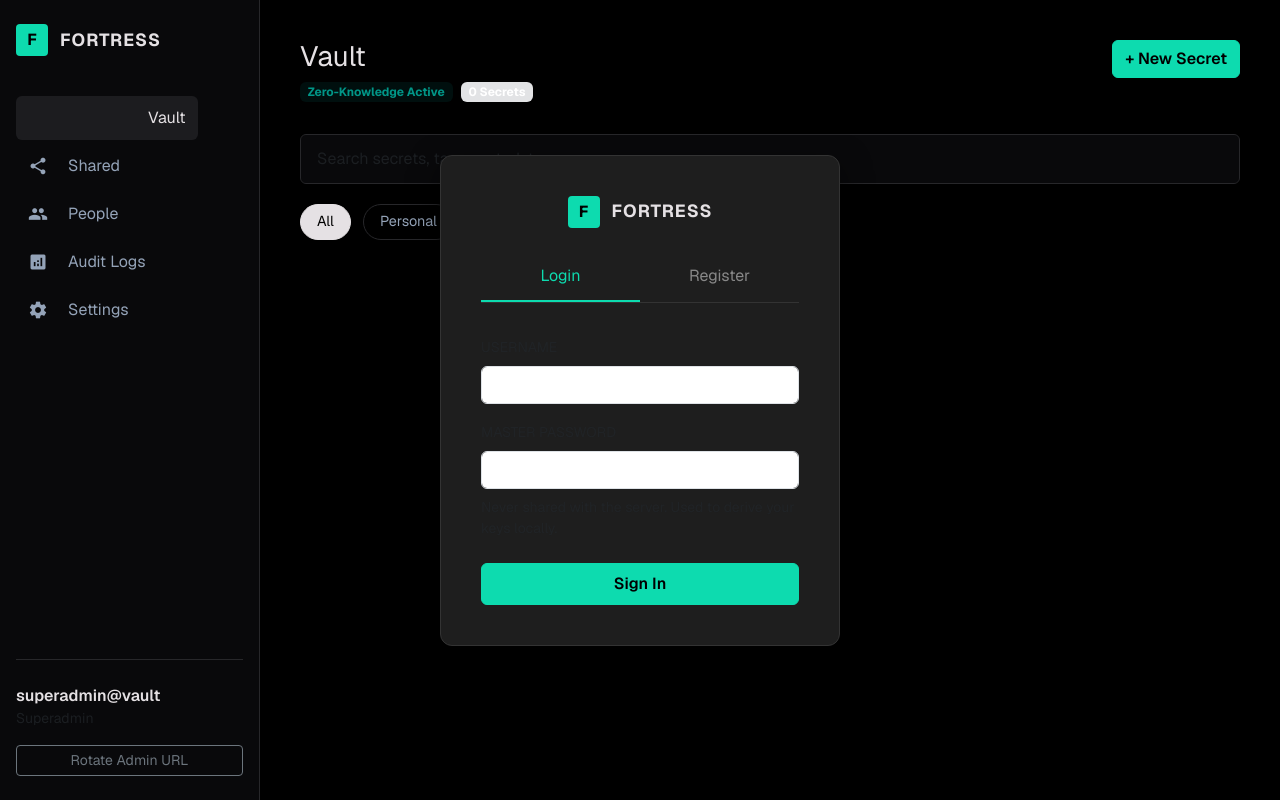
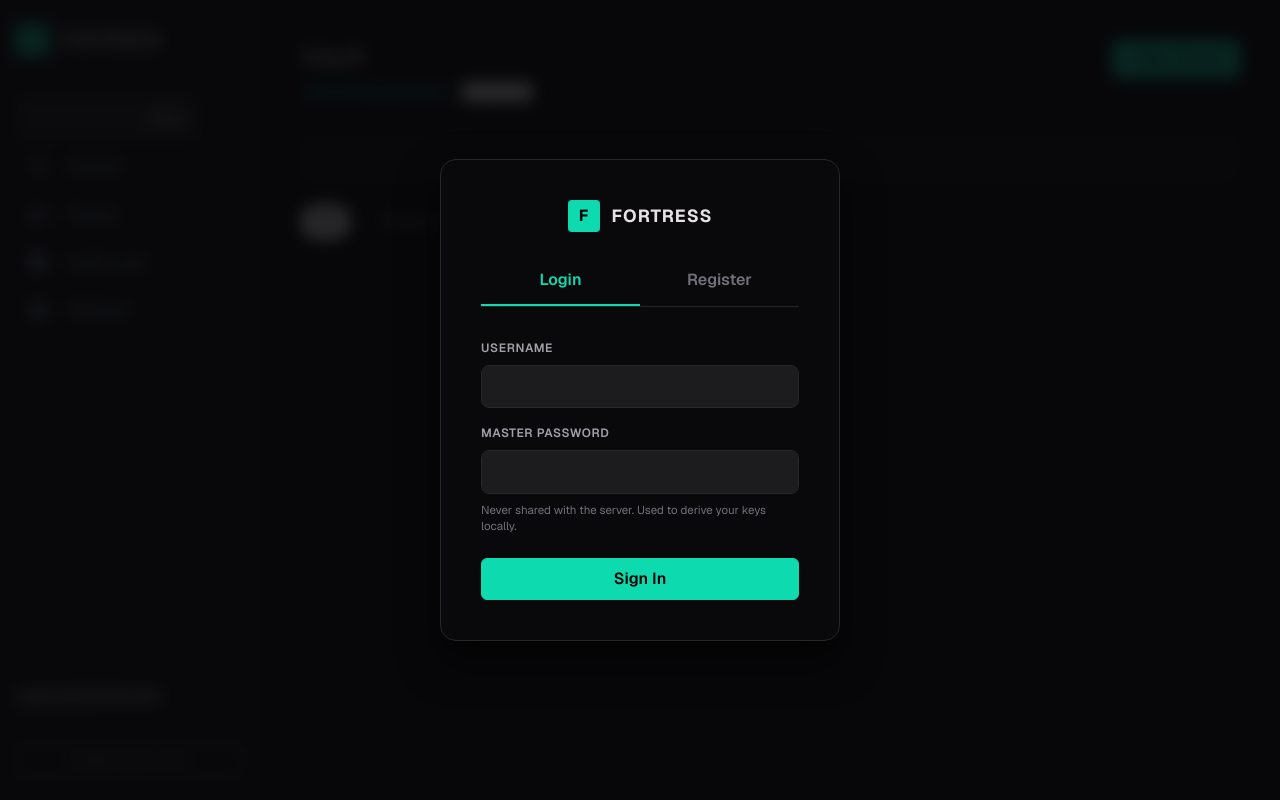
Before and after one commit to aman-amino/password-manager, a Django app: page / in a window 1280 px wide. Run offline with Django 5.2, Linux system fonts and the light colour scheme; some libraries are stand-ins or nearby versions.

Commit message:
Fix WebCrypto secure context check and Polish login panel text contrast

```diff
--- a/backend/app/static/app/app.js
+++ b/backend/app/static/app/app.js
@@ -96,7 +96,7 @@ document.addEventListener('DOMContentLoaded', async () => {
                 const userMasterKey = await crypto.deriveMasterKey(rootKey);
 
                 const dummyNonce = crypto.randomBytes(12);
-                const rawMasterKey = await window.crypto.subtle.exportKey('raw', userMasterKey);
+                const rawMasterKey = await crypto.exportKeyRaw(userMasterKey);
                 const encryptedMasterKey = await crypto.encryptAesGcm(userMasterKey, new Uint8Array(rawMasterKey), dummyNonce);
 
                 const res = await fetch('/api/register/', {
--- a/backend/app/static/app/styles.css
+++ b/backend/app/static/app/styles.css
@@ -308,7 +308,9 @@ body {
     left: 0;
     width: 100%;
     height: 100%;
-    background: var(--bg-dark);
+    background: rgba(9, 9, 11, 0.85);
+    backdrop-filter: blur(8px);
+    -webkit-backdrop-filter: blur(8px);
     z-index: 2000;
     display: flex;
     align-items: center;
@@ -316,19 +318,53 @@ body {
 }
 
 .auth-card {
-    background: #1e1e1e;
+    background: var(--bg-surface);
     padding: 2.5rem;
-    border-radius: 12px;
+    border-radius: 16px;
     width: 100%;
     max-width: 400px;
-    border: 1px solid #333;
-    box-shadow: 0 10px 30px rgba(0,0,0,0.5);
+    border: 1px solid var(--border-color);
+    box-shadow: 0 20px 40px rgba(0, 0, 0, 0.6);
+}
+
+.auth-card .form-label {
+    color: #a1a1aa !important;
+    font-weight: 600;
+    font-size: 0.75rem;
+    letter-spacing: 0.05em;
+    margin-bottom: 0.5rem;
+    display: block;
+}
+
+.auth-card .form-text {
+    color: #71717a !important;
+    font-size: 0.72rem;
+    line-height: 1.4;
+}
+
+.auth-card .form-control {
+    background-color: var(--bg-surface-high) !important;
+    border: 1px solid var(--border-color) !important;
+    color: var(--text-primary) !important;
+    border-radius: 8px;
+    padding: 10px 14px;
+    font-size: 0.9rem;
+    transition: border-color 0.2s ease, box-shadow 0.2s ease;
+}
+
+.auth-card .form-control::placeholder {
+    color: #52525b !important;
+}
+
+.auth-card .form-control:focus {
+    border-color: var(--primary-teal) !important;
+    box-shadow: 0 0 0 2px rgba(13, 219, 175, 0.15) !important;
 }
 
 .auth-tabs {
     display: flex;
     margin-bottom: 2rem;
-    border-bottom: 1px solid #333;
+    border-bottom: 1px solid var(--border-color);
 }
 
 .auth-tab {
@@ -336,8 +372,14 @@ body {
     padding: 0.75rem;
     text-align: center;
     cursor: pointer;
-    color: #888;
+    color: #71717a;
     border-bottom: 2px solid transparent;
+    font-weight: 600;
+    transition: all 0.2s ease;
+}
+
+.auth-tab:hover {
+    color: var(--text-primary);
 }
 
 .auth-tab.active {
--- a/docker-compose.yml
+++ b/docker-compose.yml
@@ -27,7 +27,7 @@ services:
       db:
         condition: service_healthy
     ports:
-      - "127.0.0.1:8000:8000"
+      - "20000:8000"
     command:
       - sh
       - -c
```
Also changed, not shown: AGENTS.md (+17 -3 lines), architecture-decisions.md (+4 -0 lines), backend/app/static/app/crypto_helpers.js (+40 -7 lines), current-state.md (+6 -0 lines), frontend/crypto.js (+40 -9 lines), notes-and-decisions.md (+9 -0 lines), progress-tracker.md (+1 -0 lines), session-history.md (+1 -0 lines), README.md.
